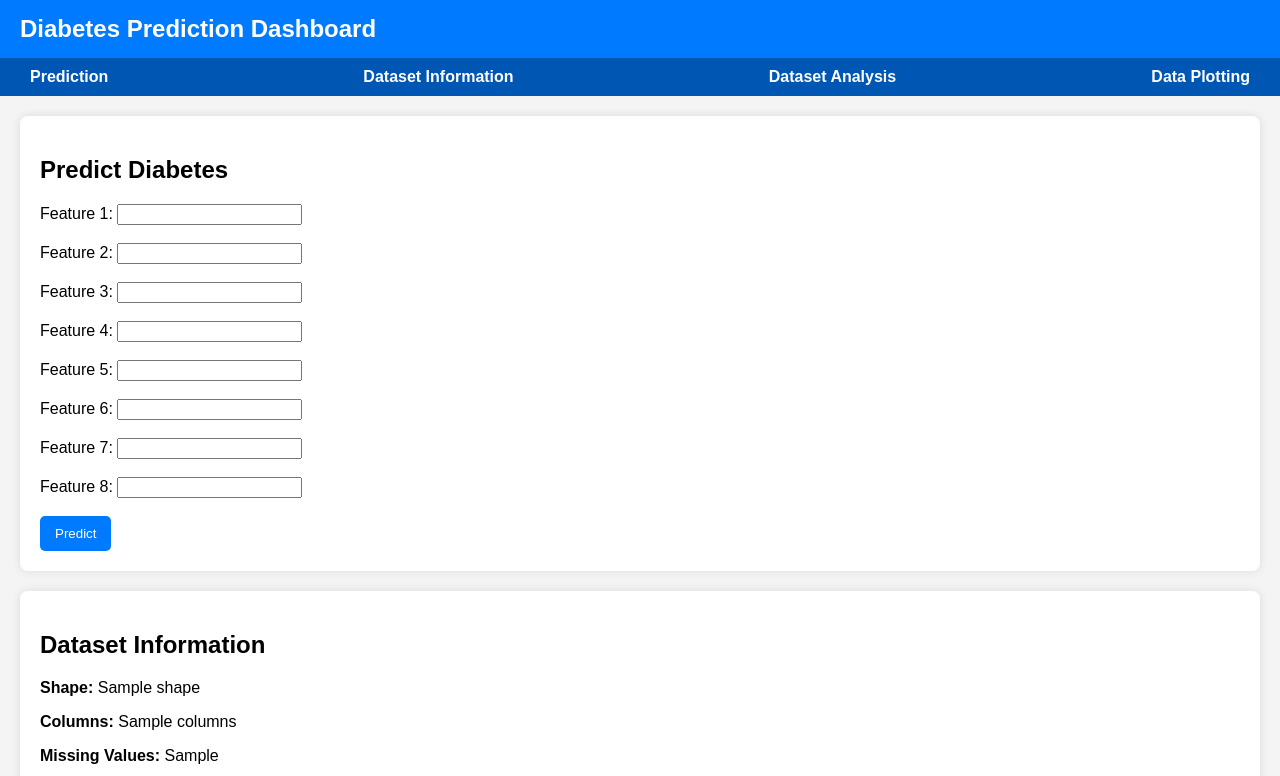
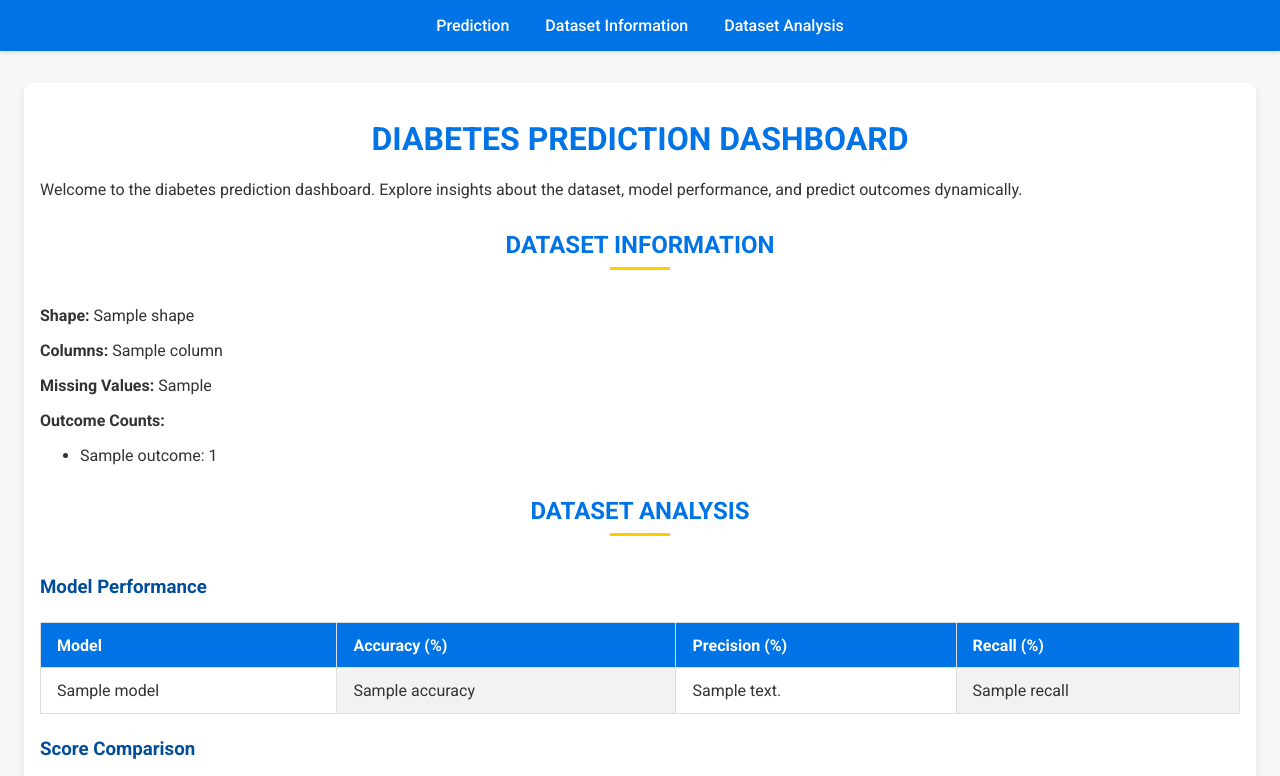
Before and after one commit to dyno-prabhas/ml_model_deployment, a Django app: template templates/diabetes/dashboard.html in a window 1280 px wide. Shown: the top 776 px of the page. Run offline with Django 5.2, Linux system fonts and the light colour scheme; the template is opened without the code that fills it: most values are stand-ins (such as "Sample title", 1, 10 or a date in 2020).

Commit message:
second commit

```diff
--- a/templates/diabetes/dashboard.html
+++ b/templates/diabetes/dashboard.html
@@ -1,135 +1,243 @@
-{% load static %}
-
-
 <!DOCTYPE html>
 <html lang="en">
 <head>
     <meta charset="UTF-8">
     <meta name="viewport" content="width=device-width, initial-scale=1.0">
     <title>Diabetes Prediction Dashboard</title>
-    <link rel="stylesheet" href="https://cdnjs.cloudflare.com/ajax/libs/font-awesome/6.0.0/css/all.min.css">
+    <link href="https://fonts.googleapis.com/css2?family=Roboto:wght@400;500;700&display=swap" rel="stylesheet">
     <style>
-        /* General Styling */
         body {
-            font-family: Arial, sans-serif;
+            font-family: 'Roboto', sans-serif;
             margin: 0;
             padding: 0;
-            background-color: #f4f4f4;
+            background-color: #f8f8f8;
+            color: #333;
         }
-        header {
-            background-color: #007bff;
+
+        /* Navbar */
+        nav {
+            background-color: #0073e6;
             color: white;
-            padding: 15px 20px;
+            padding: 1rem 2rem;
+            display: flex;
+            justify-content: space-evenly;
+            align-items: center;
+            box-shadow: 0 2px 5px rgba(0, 0, 0, 0.1);
         }
-        header h1 {
-            margin: 0;
-            font-size: 24px;
+
+        nav a {
+            color: white;
+            text-decoration: none;
+            margin: 0 1rem;
+            font-weight: 500;
+            transition: color 0.3s;
         }
-        nav {
-            display: flex;
-            justify-content: space-between;
-            align-items: center;
-            padding: 10px 20px;
-            background-color: #0056b3;
+
+        nav a:hover {
+            color: #ffcc00;
         }
-        nav a {
-            text-decoration: none;
-            color: white;
-            margin: 0 10px;
-            font-weight: bold;
+
+        /* Main Container */
+        .container {
+            max-width: 1200px;
+            margin: 2rem auto;
+            padding: 1rem;
+            background: white;
+            border-radius: 8px;
+            box-shadow: 0 4px 8px rgba(0, 0, 0, 0.1);
         }
-        nav a:hover {
-            text-decoration: underline;
+
+        h1, h2 {
+            color: #0073e6;
+            text-transform: uppercase;
+            text-align: center;
         }
-        section {
-            padding: 20px;
-            background-color: white;
-            margin: 20px;
-            border-radius: 8px;
-            box-shadow: 0 0 10px rgba(0, 0, 0, 0.1);
+
+        h2 {
+            margin-top: 2rem;
+            position: relative;
+            padding-bottom: 0.5rem;
         }
-        .btn {
-            background-color: #007bff;
-            color: white;
-            padding: 10px 15px;
-            border: none;
-            border-radius: 5px;
-            cursor: pointer;
+
+        form {
+            margin-top: 1.5rem;
         }
-        .btn:hover {
-            background-color: #0056b3;
+
+        .form-group {
+            display: grid;
+            grid-template-columns: repeat(4, 1fr);
+            gap: 1rem;
         }
+
+        @media (max-width: 992px) {
+            .form-group {
+                grid-template-columns: repeat(3, 1fr);
+            }
+        }
+
+        @media (max-width: 768px) {
+            .form-group {
+                grid-template-columns: repeat(2, 1fr);
+            }
+        }
+
+        @media (max-width: 480px) {
+            .form-group {
+                grid-template-columns: 1fr;
+            }
+        }
+
+        .form-group label {
+            font-weight: 500;
+            margin-bottom: 0.5rem;
+            display: block;
+        }
+
+        .form-group input {
+            width: 90%;
+            padding: 0.8rem;
+            border: 1px solid #ddd;
+            border-radius: 4px;
+            font-size: 1rem;
+        }
+
+        h2::after {
+            content: '';
+            display: block;
+            width: 60px;
+            height: 3px;
+            background-color: #ffcc00;
+            margin: 0.5rem auto;
+        }
+
+        h3 {
+            margin-top: 1.5rem;
+            color: #004d99;
+        }
+
         table {
             width: 100%;
             border-collapse: collapse;
-            margin: 20px 0;
+            margin: 1.5rem 0;
         }
-        table, th, td {
+
+        th, td {
+            padding: 0.8rem 1rem;
+            text-align: left;
             border: 1px solid #ddd;
         }
-        th, td {
-            padding: 10px;
-            text-align: left;
+
+        th {
+            background-color: #0073e6;
+            color: white;
         }
-        th {
-            background-color: #f4f4f4;
+
+        td:nth-child(even) {
+            background-color: #f2f2f2;
+        }
+
+        img {
+            display: block;
+            max-width: 100%;
+            height: auto;
+            margin: 1rem auto;
+            border-radius: 8px;
+        }
+
+        .photos {
+            display: flex;
+            justify-content: center;
+            gap: 1rem;
+            margin-top: 1rem;
+        }
+
+        .photos img {
+            width: 48%;
+            border: 2px solid #ddd;
+            transition: transform 0.3s, border-color 0.3s;
+        }
+
+        .photos img:hover {
+            transform: scale(1.05);
+            border-color: #0073e6;
+        }
+
+        /* Buttons */
+        .button {
+            display: inline-block;
+            padding: 0.8rem 1.5rem;
+            margin: 1rem 0;
+            background-color: #0073e6;
+            color: white;
+            border: none;
+            border-radius: 4px;
+            text-align: center;
+            font-weight: 500;
+            cursor: pointer;
+            transition: background 0.3s;
+        }
+
+        .button:hover {
+            background-color: #005bb5;
+        }
+
+        /* Footer */
+        footer {
+            background-color: #0073e6;
+            color: white;
+            text-align: center;
+            padding: 1rem;
+            margin-top: 2rem;
+            font-size: 0.9rem;
+        }
+
+        /* Responsive Design */
+        @media (max-width: 768px) {
+            nav {
+                flex-direction: column;
+                align-items: center;
+            }
+
+            table th, table td {
+                font-size: 0.9rem;
+            }
+
+            .photos img {
+                width: 100%;
+            }
         }
     </style>
 </head>
 <body>
-
-    <!-- Header -->
-    <header>
-        <h1>Diabetes Prediction Dashboard</h1>
-    </header>
-
-    <!-- Navbar -->
     <nav>
-        <a href="#prediction">Prediction</a>
+        <div>
+            <a href="#predict">Prediction</a>
             <a href="#dataset-info">Dataset Information</a>
             <a href="#dataset-analysis">Dataset Analysis</a>
-        <a href="#dataset-plot">Data Plotting</a>
+        </div>
     </nav>
 
-    <!-- Prediction Section -->
-    <section id="prediction">
-        <h2>Predict Diabetes</h2>
-        <form method="POST" action="/predict/">
-            {% csrf_token %}
-            {% for i in "12345678"|make_list %}
-            <label for="feature{{ i }}">Feature {{ i }}:</label>
-            <input type="text" name="feature{{ i }}" required><br><br>
-            {% endfor %}
-            <button type="submit" class="btn">Predict</button>
-        </form>
-    </section>
+    <div class="container">
+        <h1>Diabetes Prediction Dashboard</h1>
+        <p>Welcome to the diabetes prediction dashboard. Explore insights about the dataset, model performance, and predict outcomes dynamically.</p>
 
         <!-- Dataset Information Section -->
         <section id="dataset-info">
             <h2>Dataset Information</h2>
             <p><strong>Shape:</strong> {{ dataset_info.shape }}</p>
-        <p><strong>Columns:</strong> {{ dataset_info.columns }}</p>
+            <p><strong>Columns:</strong> {{ dataset_info.columns|join:", " }}</p>
             <p><strong>Missing Values:</strong> {{ dataset_info.missing_values }}</p>
-        <p><strong>Outcome Counts:</strong> {{ dataset_info.outcome_counts }}</p>
+            <p><strong>Outcome Counts:</strong></p>
+            <ul>
+                {% for outcome, count in dataset_info.outcome_counts.items %}
+                <li>{{ outcome }}: {{ count }}</li>
+                {% endfor %}
+            </ul>
         </section>
 
         <!-- Dataset Analysis Section -->
         <section id="dataset-analysis">
             <h2>Dataset Analysis</h2>
-        <h3>Outcome Distribution</h3>
-        <table>
-            <tr>
-                <th>Outcome</th>
-                <th>Count</th>
-            </tr>
-            {% for outcome, count in dataset_info.outcome_counts.items %}
-            <tr>
-                <td>{{ outcome }}</td>
-                <td>{{ count }}</td>
-            </tr>
-            {% endfor %}
-        </table>
-
             <h3>Model Performance</h3>
             <table>
                 <tr>
@@ -147,19 +255,42 @@
                 </tr>
                 {% endfor %}
             </table>
-    </section>
 
-    <section id="dataset-plot">
-        <h3>Accuracy Score Comparison</h3>
+            <h3>Score Comparison</h3>
             <div>
+                <img src="{{ plot_path }}" alt="Model Accuracy Graph"/>
+            </div>
 
-            <div>
-                {{ scaler }}
-            </div>
-            <h6>{{ plot_path }}</h6>
-            <img src="{% static 'plots/model_accuracy.jpg'  }} %}" alt="Model Accuracy Graph" style="max-width: 100%; height: auto;"/>
+            <div class="photos">
+                <img src="/static/images/photo1.jpg" alt="Analysis Photo 1">
+                <img src="/static/images/photo2.jpg" alt="Analysis Photo 2">
             </div>
         </section>
+    </div>
 
+    <div class="container">
+        <section id="predict">
+            <h2>Prediction</h2>
+            <form action="/predict/" method="post">
+                {% csrf_token %}
+                <div class="form-group">
+                    {% for i in inputs %}
+                    <div>
+                        <label for="{{i}}"> {{i}}:</label>
+                        <input type="text" name="{{i}}" id="{{i}}" required>
+                    </div>
+                    {% endfor %}
+                </div>
+                <button type="submit" class="button">Predict</button>
+            </form>
+            {% if output %}
+            <h1>{{output}}</h1>
+            {% endif %}
+        </section>
+    </div>
+
+    <footer>
+        &copy; 2024 Diabetes Prediction Dashboard. All rights reserved.
+    </footer>
 </body>
 </html>
```
Also changed, not shown: predict_models/views.py (+15 -35 lines), templates/diabetes/home.html (+79 -59 lines). Lines whose indentation alone changed are shown as unchanged.
